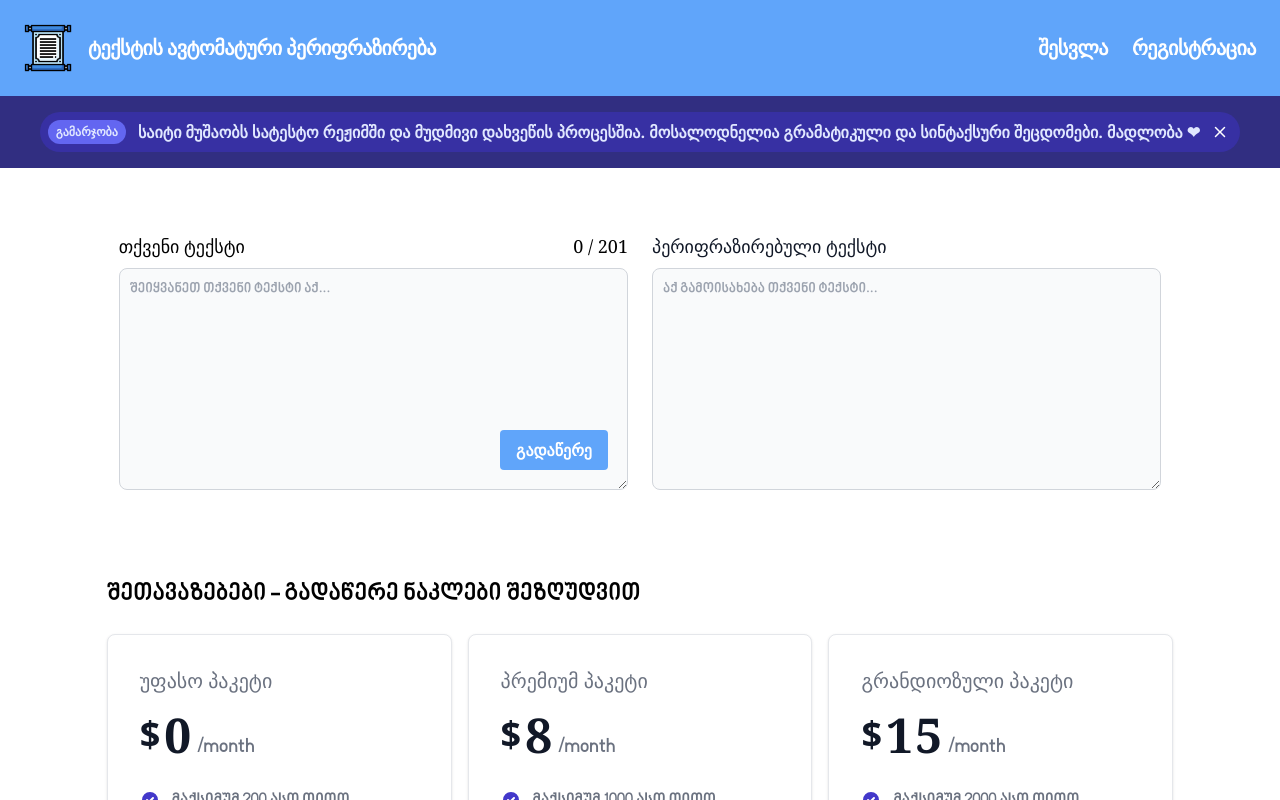
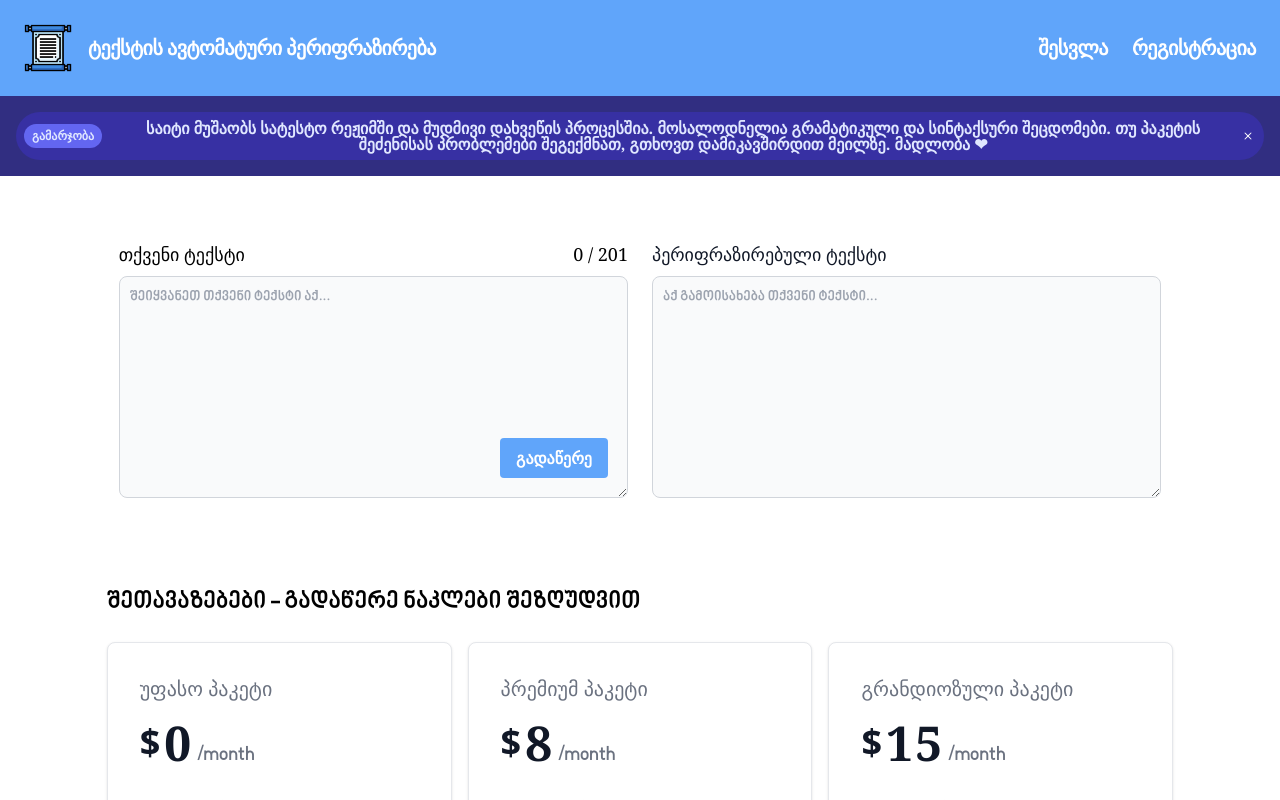
Before and after one commit to Vashakmadze/GeoParaphrase, a React (Vite) app: page / in a window 1280 px wide. Shown: the top 800 px of the page. Built offline with nearby package versions, Linux system fonts and the light colour scheme.

Commit message:
add packet purchase message to info

```diff
--- a/src/components/Header.jsx
+++ b/src/components/Header.jsx
@@ -82,7 +82,9 @@ function Header({ signedIn, setSignedIn, user, setUser }) {
 						</span>
 						<span className="font-semibold mr-2 flex-auto my-4 lg:my-0 text-center">
 							საიტი მუშაობს სატესტო რეჟიმში და მუდმივი დახვეწის პროცესშია.
-							მოსალოდნელია გრამატიკული და სინტაქსური შეცდომები. მადლობა ❤
+							მოსალოდნელია გრამატიკული და სინტაქსური შეცდომები. თუ პაკეტის
+							შეძენისას პრობლემები შეგექმნათ, გთხოვთ დამიკავშირდით მეილზე.
+							მადლობა ❤
 						</span>
 						<img
 							className="w-6 text-white hover:cursor-pointer"
```
